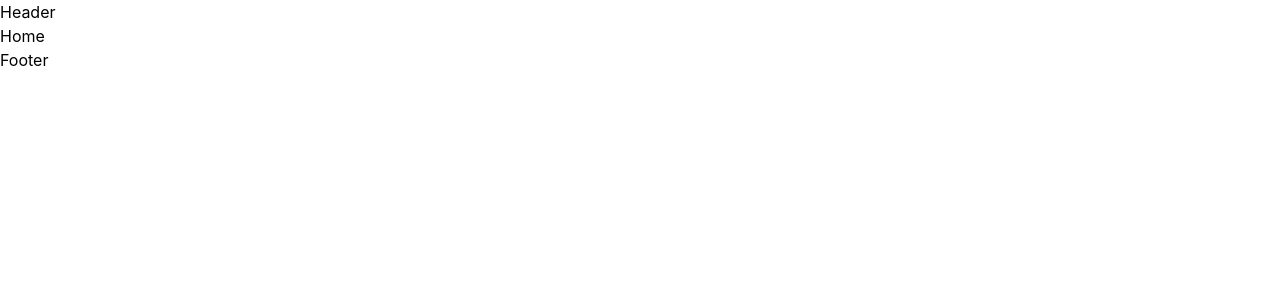
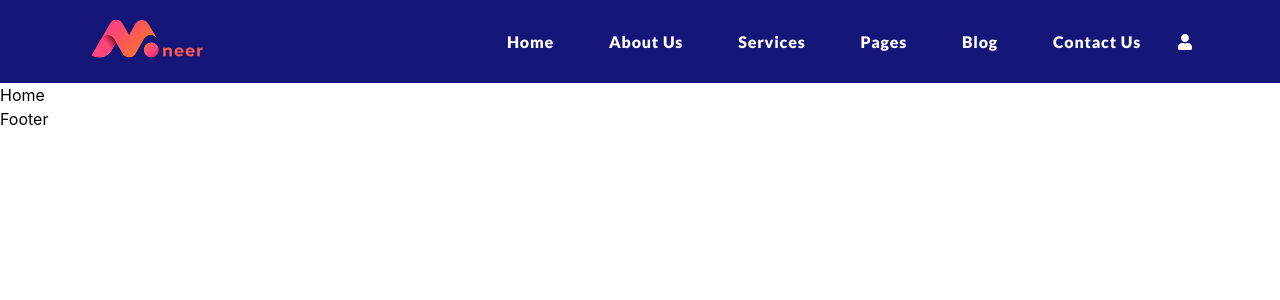
Before and after one commit to dev-monirul1/moneer, a React (Vite) app: page / in a window 1280 px wide. Shown: the top 300 px of the page. Built offline with nearby package versions, Linux system fonts and the light colour scheme.

Commit message:
header done

```diff
--- a/package.json
+++ b/package.json
@@ -13,6 +13,7 @@
     "@tailwindcss/vite": "^4.3.5",
     "react": "^19.3.1",
     "react-dom": "^19.3.1",
+    "react-icons": "^5.7.0",
     "react-router": "^8.5.2",
     "tailwindcss": "^4.3.5"
   },
--- a/src/components/layouts/Header.jsx
+++ b/src/components/layouts/Header.jsx
@@ -1,8 +1,34 @@
 import React from 'react'
+import logo from '../../assets/images/logo.png'
+import Image from '../utils/Image'
+import { FaUser } from "react-icons/fa";
+import { Link } from 'react-router';
+import { menuData } from '../../dummyData/menuData';
 
 const Header = () => {
   return (
-    <div>Header</div>
+    <header className='bg-primary py-4'>
+      <div className="container">
+        <div className="flex justify-between items-center ">
+          <div className="">
+            <Image source={logo} alt='img' />
+          </div>
+          <div className="flex gap-9 items-center">
+            <ul className='flex gap-[55px]'>
+              {menuData.map((item)=>(
+                <li key={item.id}>
+                <Link  to={item.url} className='text-white text-base font-lato font-extrabold tracking-[0.8px] relative after:absolute after:bottom-[-5px] after:left-1/2 after:-translate-x-1/2 after:w-0 hover:after:w-full after:transition-all after:duration-300 after:h-[2px] after:bg-linear-(--nav-hover-linear) after:content-[""] after:rounded-[3px] capitalize'>{item.text}</Link>
+              </li>
+              ))}
+            </ul>
+            <FaUser className='text-white cursor-pointer' />
+          </div>
+        </div>
+
+
+      </div>
+
+    </header>
   )
 }
 
--- /dev/null
+++ b/src/dummyData/menuData.js
@@ -0,0 +1,32 @@
+export const menuData = [
+    {
+        id:1,
+        text:'home',
+        url:"/"
+    },
+    {
+        id:2,
+        text:'about us',
+        url:"/about-us"
+    },
+    {
+        id:3,
+        text:'services',
+        url:"/services"
+    },
+    {
+        id:4,
+        text:'pages',
+        url:"/pages"
+    },
+    {
+        id:5,
+        text:'blog',
+        url:"/blog"
+    },
+    {
+        id:6,
+        text:'contact us',
+        url:"/contact-us"
+    }
+]
--- a/src/index.css
+++ b/src/index.css
@@ -8,7 +8,12 @@
 
     /* linear gradient start here */
   --error-btn-linearbg: 110deg, #5F5FFF 17.83%, #460061 90.11%;
+  --nav-hover-linear: 167deg, #FF3570 -3.61%, #FF6F33 86.04%;
   /* linear gradient end here */
+
+    /* colort start here */
+  --color-primary: #141778;
+  /*  color end here */
 
   /* responsive screen start here  */
    --breakpoint-*: initial;
@@ -23,3 +28,24 @@
   --breakpoint-5xl: 1920px;
   /* responsive screen end here  */
 }
+
+.container{
+  max-width: 1106px;
+  margin: 0 auto;
+}
+@media (max-width: 767.99px) {
+  .container{
+    padding: 0 16px;
+  }
+}
+
+@media (min-width: 768px) and (max-width:1153.99px) {
+  .container{
+    padding: 0 24px;
+  }
+}
+@media (min-width: 1154px) {
+  .container{
+    padding: 0 0;
+  }
+}
```
Also changed, not shown: src/assets/images/logo.png (added), 1 other file (tests, documents, lock files or other folders).
